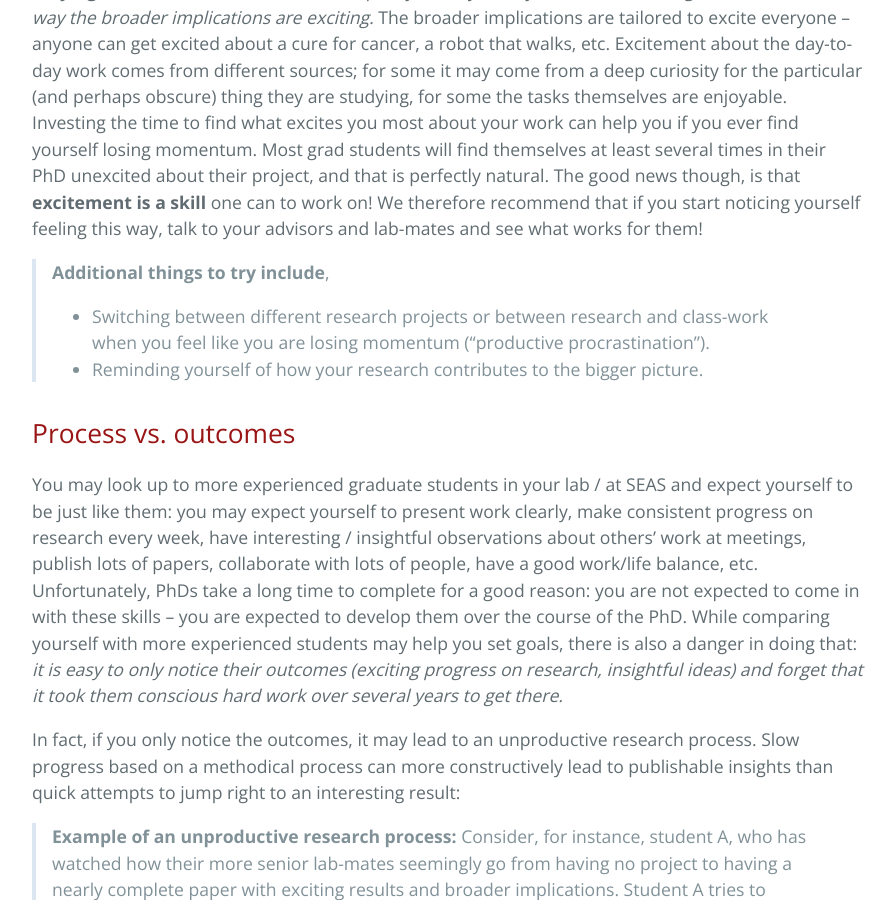
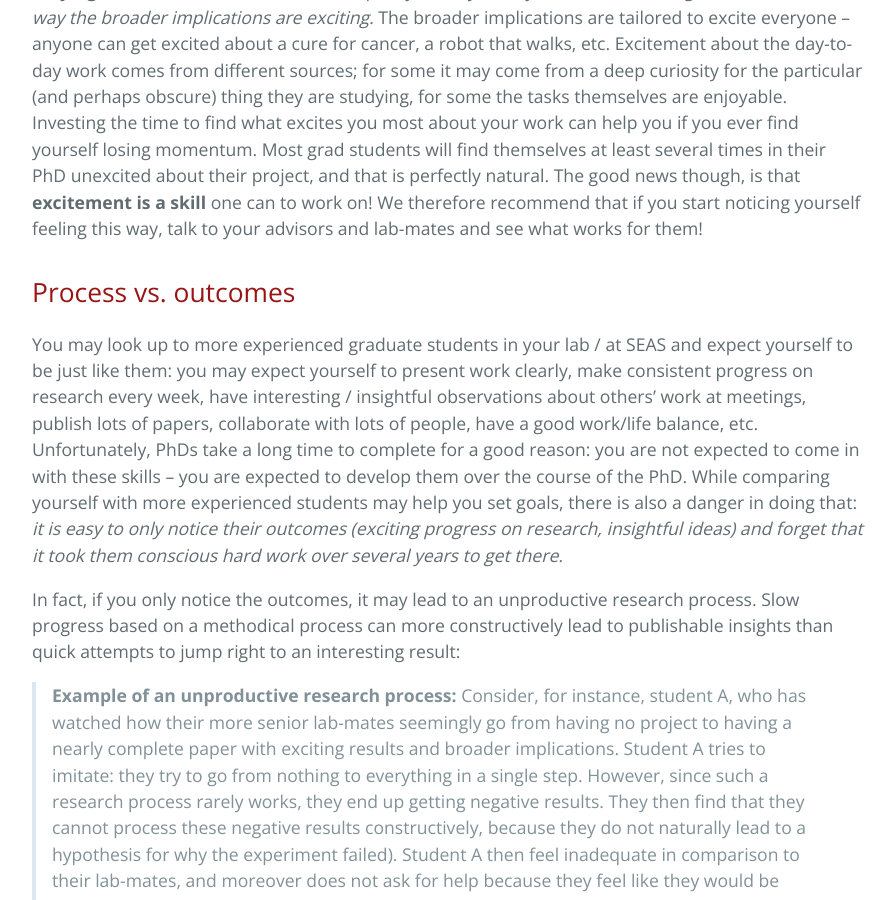
Before and after one commit to yanivyacoby/a-guide-to-your-phd, a Jekyll site: the page built from guide.md, in a window 1280 px wide and 900 px high, scrolled down 2260 px. Shown: the whole window, without its empty margins (192-1088 px from the left). Built offline with Jekyll 4.4.1, drawn with Linux system fonts in a browser that asks for light colours.

Commit message:
Update guide.md

```diff
--- a/guide.md
+++ b/guide.md
@@ -76,10 +76,6 @@ Most grad students will find themselves at least several times in their PhD unex
 The good news though, is that **excitement is a skill** one can to work on!
 We therefore recommend that if you start noticing yourself feeling this way,
 talk to your advisors and lab-mates and see what works for them!
-
-> **Additional things to try include**,
-* Switching between different research projects or between research and class-work when you feel like you are losing momentum ("productive procrastination").
-* Reminding yourself of how your research contributes to the bigger picture.
 
 
 ## Process vs. outcomes
```
